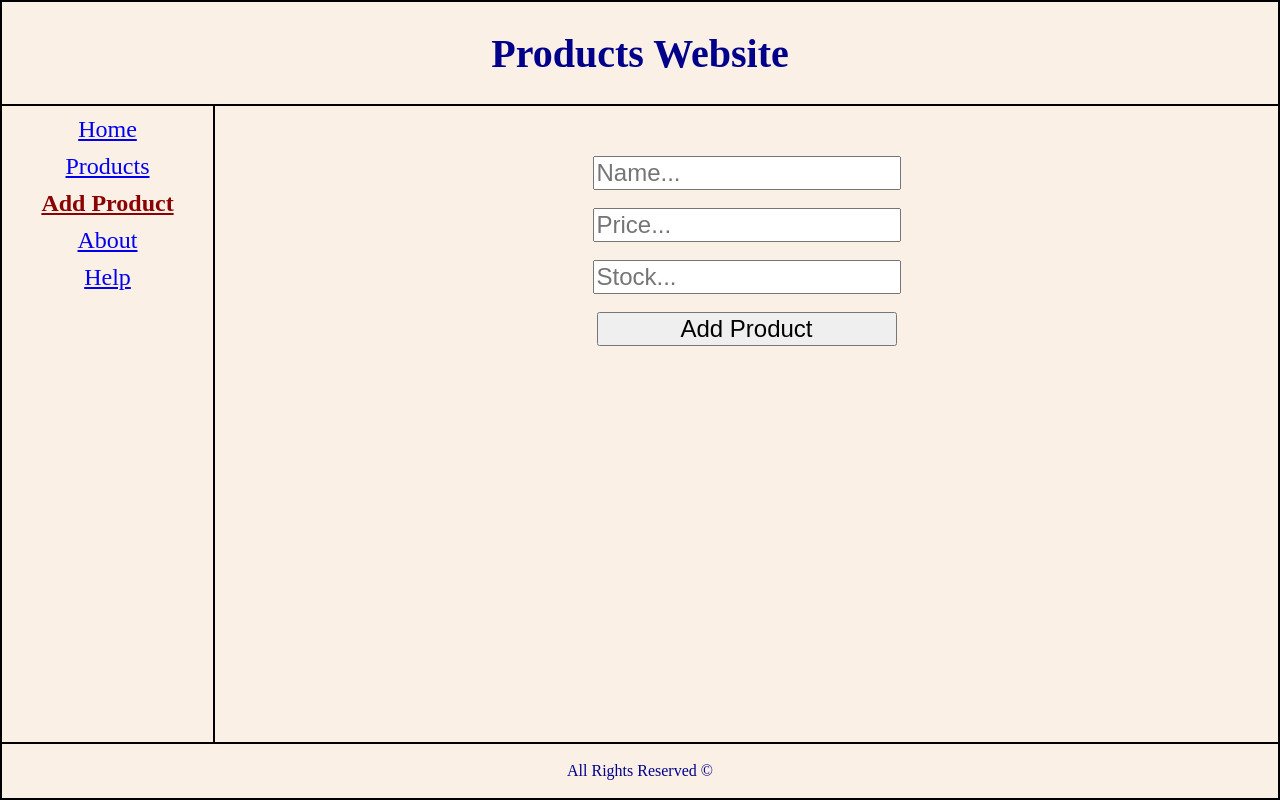
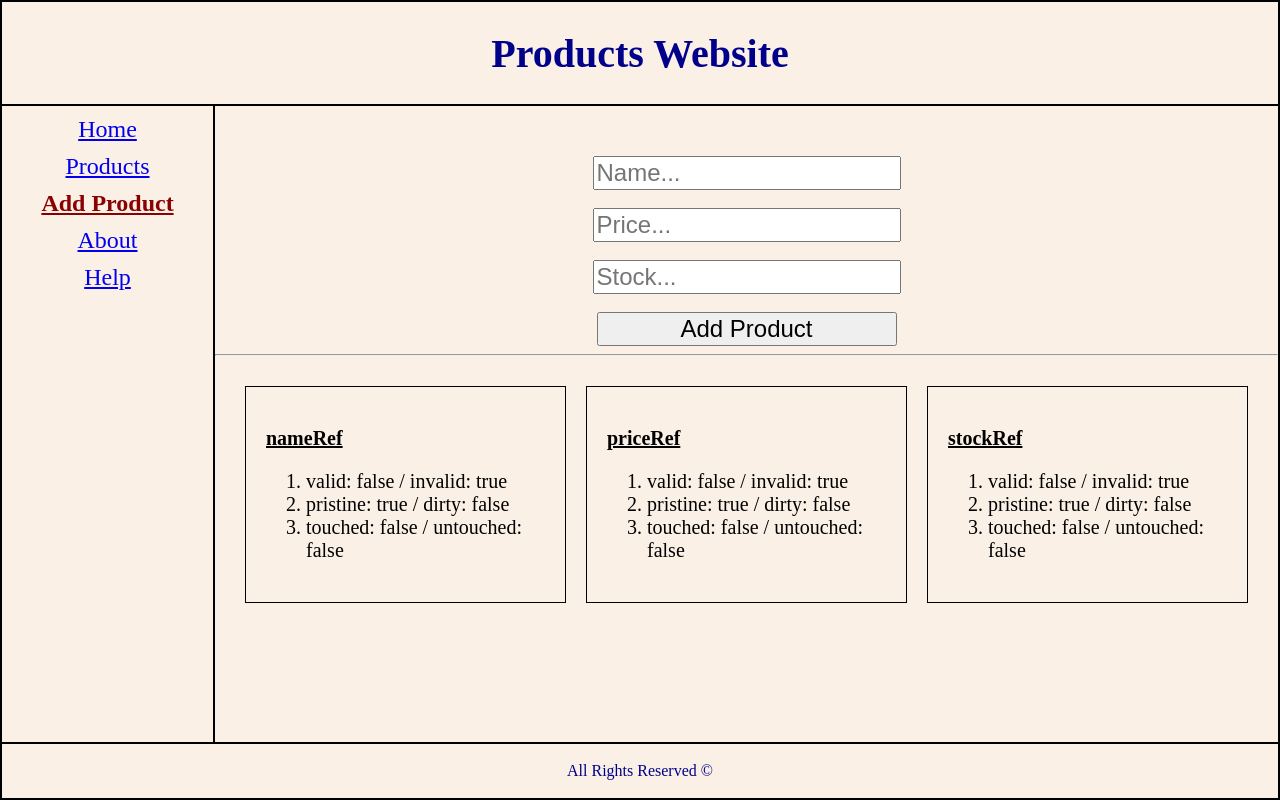
Before and after one commit to dhstudents/angular-dh-assaf, an Angular app: page /add-product in a window 1280 px wide. Built offline with nearby package versions, Linux system fonts and the light colour scheme.

Commit message:
1 file modified

```diff
--- a/src/app/components/add-product/add-product.component.html
+++ b/src/app/components/add-product/add-product.component.html
@@ -1,3 +1,19 @@
+<style>
+  div > div {
+    border: 1px solid black;
+    margin: 10px;
+    padding: 20px;
+    font-size: 20px;
+  }
+  div > div:hover {
+    color: white;
+    background-color: black;
+  }
+  div > p {
+    font-size: 20px;
+    font-weight: 700;
+  }
+</style>
 <form #frm="ngForm">
 	<input type="text" name="name"
          [(ngModel)]="product.name"
@@ -5,20 +21,50 @@
          required
          pattern="^[A-Z].*$"
          placeholder="Name...">
+         <div *ngIf="nameRef.errors?.required && nameRef.touched">Required!!!!</div>
+         <div *ngIf="nameRef.errors?.pattern && nameRef.touched">Fist letter must be uppercase</div>
+
 	<br><br>
-  <input type="number" name="price"
+	<input type="number" name="price"
          [(ngModel)]="product.price"
          #priceRef="ngModel"
-         min="0" max="100"
          required
          placeholder="Price...">
+         <div *ngIf="priceRef.errors?.required && priceRef.touched">Required!!!!</div>
 	<br><br>
-  <input type="number" name="stock"
+	<input type="number" name="stock"
          [(ngModel)]="product.stock"
          #stockRef="ngModel"
-         min="8"
          required
          placeholder="Stock...">
-  <br><br>
-  <button (click)="addProduct()">Add Product</button>
+         <div *ngIf="stockRef.errors?.required && stockRef.touched">Required!!!!</div>
+	<br><br>
+	<button (click)="addProduct()">Add Product</button>
 </form>
+<hr>
+<div style="margin: 20px;display: flex;text-align : left">
+	<div>
+		<p><u>nameRef</u></p>
+		<ol>
+			<li>valid: {{ nameRef.valid }} / invalid: {{ nameRef.invalid}} </li>
+			<li>pristine: {{ nameRef.pristine }} / dirty: {{ nameRef.dirty}} </li>
+			<li>touched: {{ nameRef.touched}} / untouched: {{ nameRef.touched }} </li>
+		</ol>
+	</div>
+	<div>
+		<p><u>priceRef</u></p>
+		<ol>
+			<li>valid: {{ priceRef.valid }} / invalid: {{ priceRef.invalid}} </li>
+			<li>pristine: {{ priceRef.pristine }} / dirty: {{ priceRef.dirty}} </li>
+			<li>touched: {{ priceRef.touched}} / untouched: {{ priceRef.touched }} </li>
+		</ol>
+	</div>
+	<div>
+		<p><u>stockRef</u></p>
+		<ol>
+			<li>valid: {{ stockRef.valid }} / invalid: {{ stockRef.invalid}} </li>
+			<li>pristine: {{ stockRef.pristine }} / dirty: {{ stockRef.dirty}} </li>
+			<li>touched: {{ stockRef.touched}} / untouched: {{ stockRef.touched }} </li>
+		</ol>
+	</div>
+</div>
```
